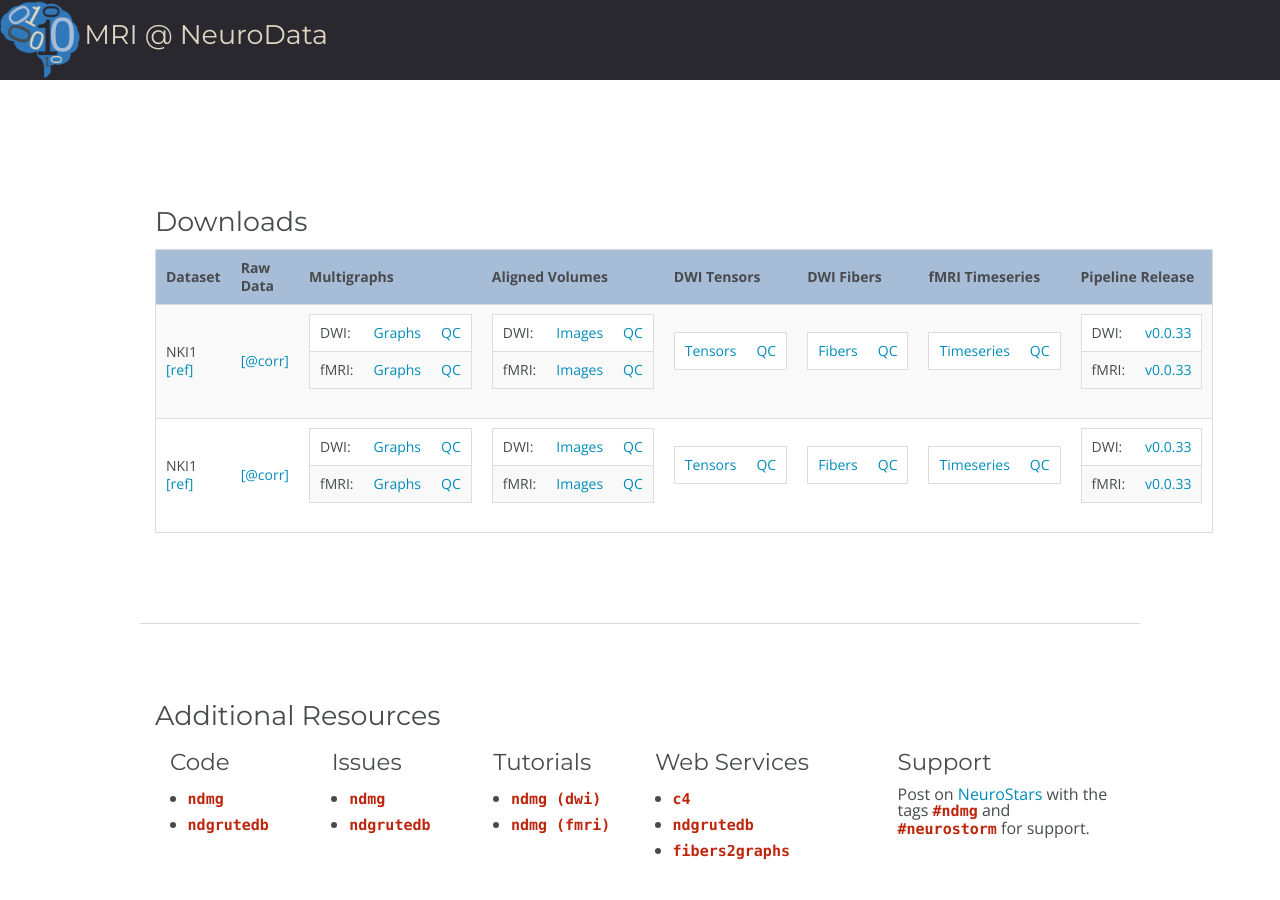
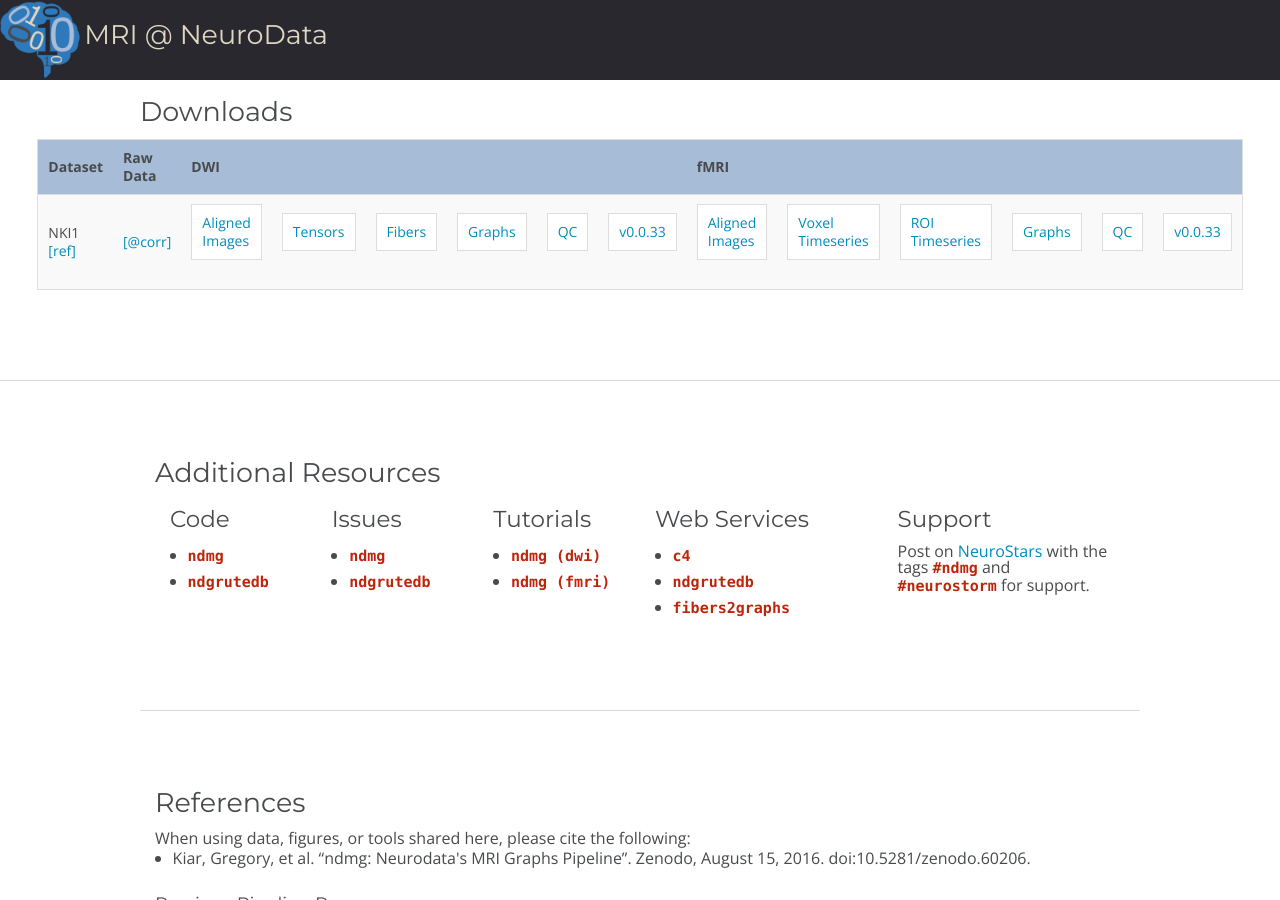
Before and after one commit to neurodata/mri.neurodata.io, a Jekyll site: the page built from index.html, in a window 1280 px wide and 900 px high. Built offline with Jekyll 4.4.1, drawn with Linux system fonts in a browser that asks for light colours; nearby versions of some CDN libraries; the list of posts is cut into pages by our own code.

Commit message:
updated table layout

```diff
--- a/index.html
+++ b/index.html
@@ -7,19 +7,17 @@
 ---
 
 <!-- Downloads start -->
-<article class="notepad-index-post post row">
-<div class="small-12 medium-3 large-2 columns datetime">
+<article class="notepad-index-post post" style="padding-top:10px;">
+<div class="row">
 <h3> Downloads </h3>
+</div>
+<!--<div class="small-12 medium-12 large-12 columns" style="border-bottom: 0.0625rem solid #d9d9d9; padding-bottom: 4.375rem"> -->
 <table>
   <tr>
     <th>Dataset</th>
     <th>Raw Data</th>
-    <th>Multigraphs</th>
-    <th>Aligned Volumes</th>
-    <th>DWI Tensors</th>
-    <th>DWI Fibers</th>
-    <th>fMRI Timeseries</th>
-    <th>Pipeline Release</th>
+    <th colspan="6">DWI</th>
+    <th colspan="6">fMRI</th>
   </tr>
   <!-- NKI1 Start  -->
   <tr>
@@ -28,13 +26,34 @@
     <td>
 			<table>
 					<tr>
-						<td>DWI:</td>
+						<td><a href="">Aligned Images</a></td>
+					</tr>
+			</table>
+		</td>
+		<td>
+			<table>
+					<tr>
+						<td><a href="">Tensors</a></td>
+					</tr>
+			</table>
+		</td>
+		<td>
+			<table>
+					<tr>
+						<td><a href="">Fibers</a></td>
+					</tr>
+			</table>
+		</td>
+		<td>
+			<table>
+					<tr>
 						<td><a href="">Graphs</a></td>
-						<td><a href="">QC</a></td>
 					</tr>
+			</table>
+		</td>
+		<td>
+			<table>
 					<tr>
-						<td>fMRI:</td>
-						<td><a href="">Graphs</a></td>
 						<td><a href="">QC</a></td>
 					</tr>
 			</table>
@@ -42,13 +61,41 @@
 		<td>
 			<table>
 					<tr>
-						<td>DWI:</td>
-						<td><a href="">Images</a></td>
-						<td><a href="">QC</a></td>
+						<td><a href="">v0.0.33</a></td>
 					</tr>
+			</table>
+		</td>
+    <td>
+			<table>
 					<tr>
-						<td>fMRI:</td>
-						<td><a href="">Images</a></td>
+						<td><a href="">Aligned Images</a></td>
+					</tr>
+			</table>
+		</td>
+		<td>
+			<table>
+					<tr>
+						<td><a href="">Voxel Timeseries</a></td>
+					</tr>
+			</table>
+		</td>
+		<td>
+			<table>
+					<tr>
+						<td><a href="">ROI Timeseries</a></td>
+					</tr>
+			</table>
+		</td>
+		<td>
+			<table>
+					<tr>
+						<td><a href="">Graphs</a></td>
+					</tr>
+			</table>
+		</td>
+		<td>
+			<table>
+					<tr>
 						<td><a href="">QC</a></td>
 					</tr>
 			</table>
@@ -56,35 +103,6 @@
 		<td>
 			<table>
 					<tr>
-						<td><a href="">Tensors</a></td>
-						<td><a href="">QC</a></td>
-					</tr>
-			</table>
-		</td>
-		<td>
-			<table>
-					<tr>
-						<td><a href="">Fibers</a></td>
-						<td><a href="">QC</a></td>
-					</tr>
-			</table>
-		</td>
-		<td>
-			<table>
-					<tr>
-						<td><a href="">Timeseries</a></td>
-						<td><a href="">QC</a></td>
-					</tr>
-			</table>
-		</td>
-		<td>
-			<table>
-					<tr>
-						<td>DWI:</td>
-						<td><a href="">v0.0.33</a></td>
-					</tr>
-					<tr>
-						<td>fMRI:</td>
 						<td><a href="">v0.0.33</a></td>
 					</tr>
 			</table>
@@ -92,74 +110,6 @@
   </tr>
   <!-- NKI1 Stop  -->
   <!-- Something else Start  -->
-  <tr>
-    <td>NKI1 <a href="http://fcon_1000.projects.nitrc.org/indi/CoRR/html/nki_1.html">[ref]</a></td>
-    <td><a href="http://fcon_1000.projects.nitrc.org/indi/CoRR/html/download.html">[@corr]</a></td>
-    <td>
-			<table>
-					<tr>
-						<td>DWI:</td>
-						<td><a href="">Graphs</a></td>
-						<td><a href="">QC</a></td>
-					</tr>
-					<tr>
-						<td>fMRI:</td>
-						<td><a href="">Graphs</a></td>
-						<td><a href="">QC</a></td>
-					</tr>
-			</table>
-		</td>
-		<td>
-			<table>
-					<tr>
-						<td>DWI:</td>
-						<td><a href="">Images</a></td>
-						<td><a href="">QC</a></td>
-					</tr>
-					<tr>
-						<td>fMRI:</td>
-						<td><a href="">Images</a></td>
-						<td><a href="">QC</a></td>
-					</tr>
-			</table>
-		</td>
-		<td>
-			<table>
-					<tr>
-						<td><a href="">Tensors</a></td>
-						<td><a href="">QC</a></td>
-					</tr>
-			</table>
-		</td>
-		<td>
-			<table>
-					<tr>
-						<td><a href="">Fibers</a></td>
-						<td><a href="">QC</a></td>
-					</tr>
-			</table>
-		</td>
-		<td>
-			<table>
-					<tr>
-						<td><a href="">Timeseries</a></td>
-						<td><a href="">QC</a></td>
-					</tr>
-			</table>
-		</td>
-		<td>
-			<table>
-					<tr>
-						<td>DWI:</td>
-						<td><a href="">v0.0.33</a></td>
-					</tr>
-					<tr>
-						<td>fMRI:</td>
-						<td><a href="">v0.0.33</a></td>
-					</tr>
-			</table>
-		</td>
-  </tr>
   <!-- Something else Stop  -->
 </table>
 </div>
```
Also changed, not shown: 6 other files.
